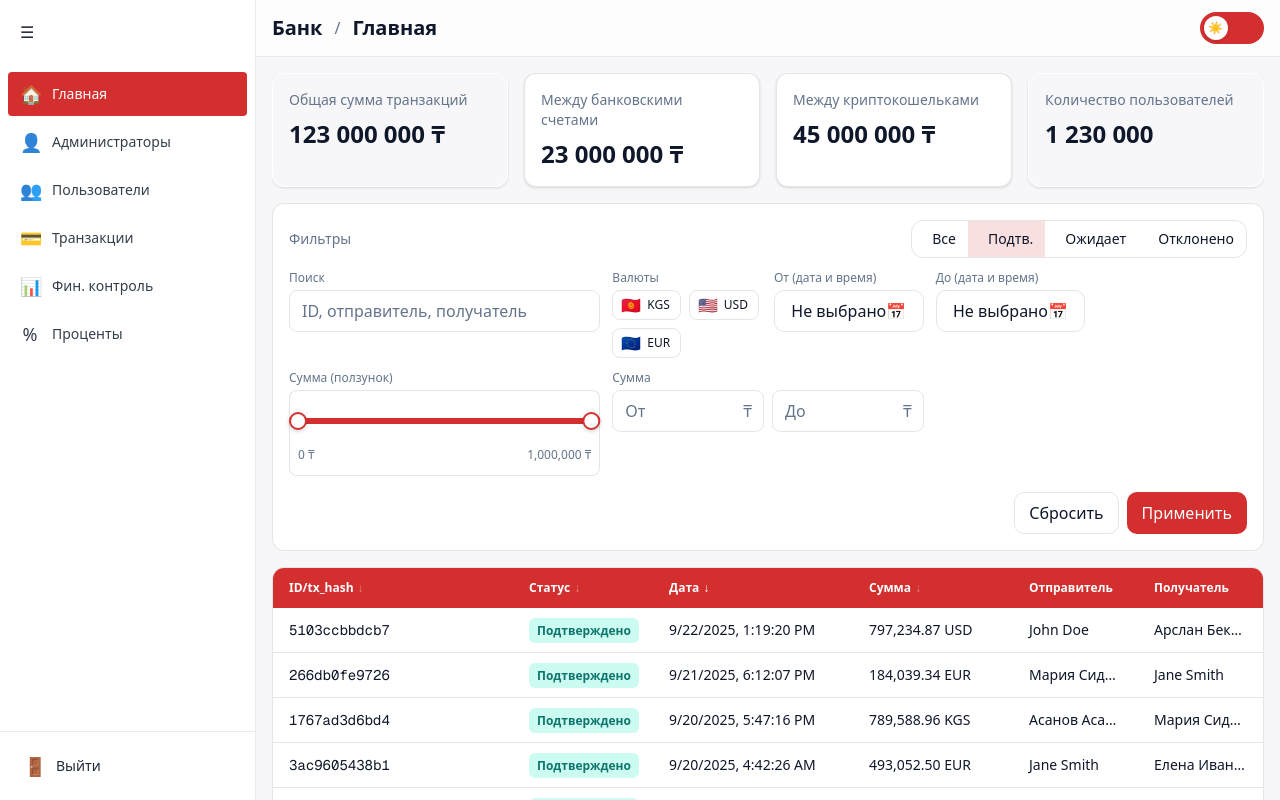
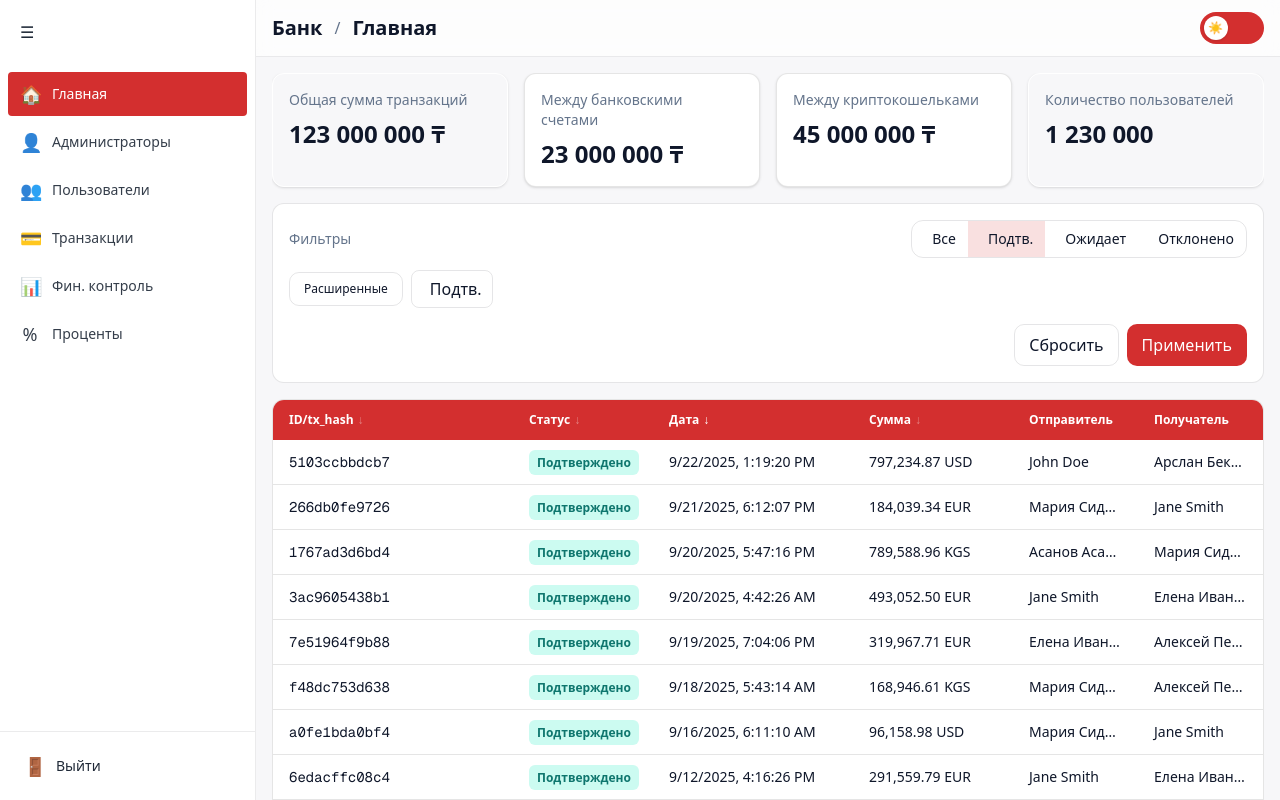
Before and after one commit to AlexeyIgnatev/crypto-bank-admin, a Next.js app: page / in a window 1280 px wide. Both pictures are taken after a click on the button "Подтв.". Shown: the top 800 px of the page. Built offline with nearby package versions, Linux system fonts and the light colour scheme.

Commit message:
feat(filters-compact): add compact summary chips and collapsible "Расширенные" panel to minimize height by default
Co-authored-by: openhands <openhands@all-hands.dev>

```diff
--- a/src/components/Filters.tsx
+++ b/src/components/Filters.tsx
@@ -37,6 +37,7 @@ export default function Filters({ value, onChange }: { value: FiltersType; onCha
 
   const [dateFromOpen, setDateFromOpen] = useState(false);
   const [dateToOpen, setDateToOpen] = useState(false);
+  const [expanded, setExpanded] = useState(false);
 
   const presets = [
     { label: "Сегодня", days: 0 },
@@ -44,6 +45,36 @@ export default function Filters({ value, onChange }: { value: FiltersType; onCha
     { label: "30 дней", days: 30 },
     { label: "Этот месяц", month: "current" as const },
   ];
+
+  const fmt = (iso?: string) => iso ? new Date(iso).toLocaleString("ru-RU", { day: "2-digit", month: "2-digit", year: "2-digit", hour: "2-digit", minute: "2-digit" }) : "";
+  const statusMeta = (v: string) => {
+    const color = v === "confirmed" ? "var(--success)" : v === "pending" ? "var(--warning)" : v === "declined" ? "var(--danger)" : "var(--muted)";
+    const label = statuses.find(s => s.value === v)?.label || v;
+    return { color, label };
+  };
+  const summaryChips = useMemo(() => {
+    const chips: JSX.Element[] = [];
+    if (local.status && local.status !== "all") {
+      const { color, label } = statusMeta(local.status);
+      chips.push(<span key="status" className="chip"><span className="dot" style={{ background: color }} />{label}</span>);
+    }
+    if (local.currencies && local.currencies.length) {
+      chips.push(<span key="curr" className="chip">Валюты: {local.currencies.join(", ")}</span>);
+    }
+    if (local.dateFrom || local.dateTo) {
+      const text = `${local.dateFrom ? `с ${fmt(local.dateFrom)}` : ""}${local.dateFrom && local.dateTo ? " — " : ""}${local.dateTo ? `по ${fmt(local.dateTo)}` : ""}`;
+      chips.push(<span key="dates" className="chip">{text}</span>);
+    }
+    if (local.minAmount != null || local.maxAmount != null) {
+      const min = local.minAmount != null ? local.minAmount.toLocaleString() : "…";
+      const max = local.maxAmount != null ? local.maxAmount.toLocaleString() : "…";
+      chips.push(<span key="amt" className="chip">Сумма: {min}–{max}</span>);
+    }
+    if (local.q && local.q.trim()) {
+      chips.push(<span key="q" className="chip">Поиск: {local.q.trim()}</span>);
+    }
+    return chips;
+  }, [local]);
 
   return (
     <div className="rounded-xl border border-soft p-4 card">
@@ -67,7 +98,16 @@ export default function Filters({ value, onChange }: { value: FiltersType; onCha
         </div>
       </div>
 
-      <div className="grid lg:grid-cols-6 md:grid-cols-3 grid-cols-1 gap-3 items-start">
+      {/* Compact header */}
+      <div className="flex flex-wrap items-center gap-2 mb-2">
+        <button className="btn btn-ghost text-xs" onClick={() => setExpanded(v => !v)}>
+          {expanded ? "Свернуть" : "Расширенные"}
+        </button>
+        <div className="flex flex-wrap gap-2">{summaryChips}</div>
+      </div>
+
+      {/* Filters grid (collapsible) */}
+      <div className={`grid lg:grid-cols-6 md:grid-cols-3 grid-cols-1 gap-3 items-start ${expanded ? "" : "hidden"}`}>
         <div className="lg:col-span-2">
           <label className="block text-xs text-muted mb-1">Поиск</label>
           <input
```
Also changed, not shown: 1 other file (tests, documents, lock files or other folders).
